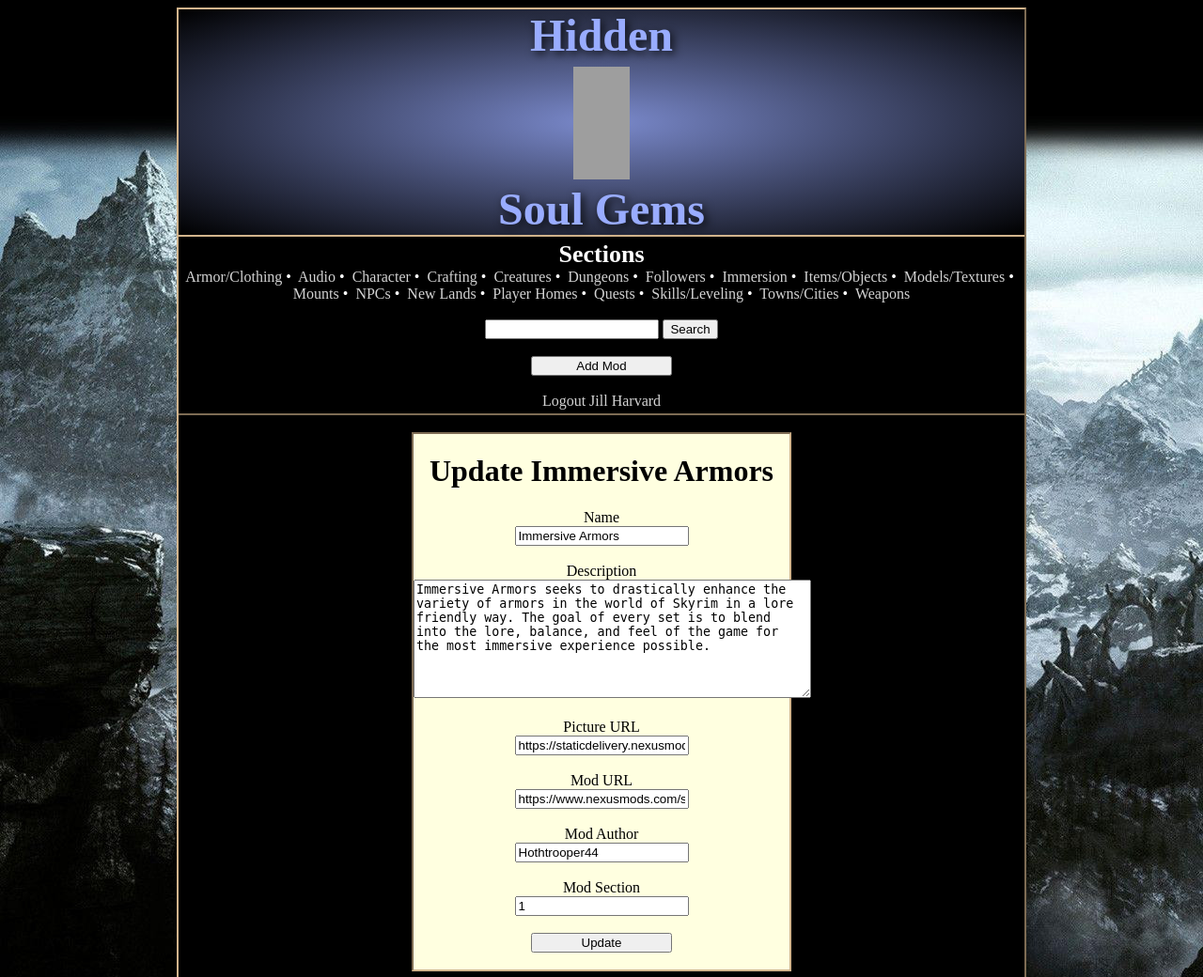
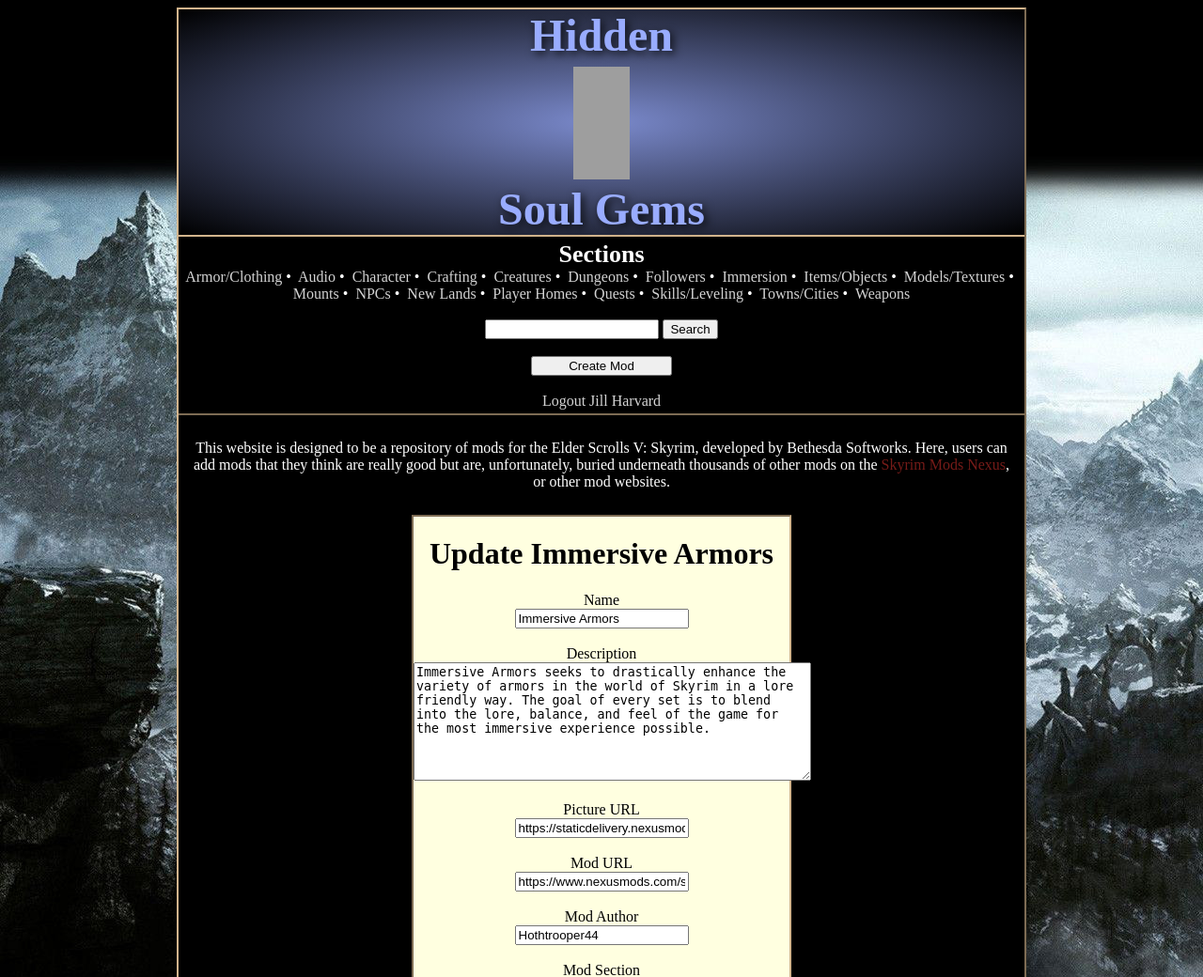
Before and after one commit to cuneo24/Project-4, a Laravel app: page /1/edit in a window 1280 px wide. Shown: the top 1040 px of the page at 94% size. Run offline with Laravel 8, Linux system fonts and the light colour scheme; a user stored in the database is signed in; data comes from the database, SQL or seed files in the repository; grey boxes are pictures that could not be loaded.

Commit message:
final draft 2 upload

```diff
--- a/app/Http/Controllers/ModController.php
+++ b/app/Http/Controllers/ModController.php
@@ -24,7 +24,7 @@
     //----------------------------------------------------------------------------------
     public function store(Request $request)
     {
-        $request->validate([
+        $errors = ([
             'name' => 'required',
             'description' => 'required',
             'picture_url' => 'required',
@@ -32,6 +32,12 @@
             'mod_author' => 'required',
             'section_id' => 'required'
         ]);
+
+        if ($request->input('section_id') == 'none') {
+            $request->merge(['section_id' => null]);
+        }
+
+        $request->validate($errors);
 
         $mod = new Mod();
         $user = Auth::user();
@@ -77,7 +83,7 @@
         $user = Auth::user();
 
         if (!$mod) {
-            return redirect('/')->with(['alert' => 'Mod not found']);
+            return redirect('/')->with(['alert' => 'Mod not found.']);
         } else if (isset($user) && $mod->user_id == $user->id) {
             return view('update')->with(['mod' => $mod]);
         } else {
@@ -117,6 +123,7 @@
     {
         $search = $request->get('searchTerm', '');
         $mods = Mod::where('name', 'LIKE', '%' . $search . '%')->get();
+        $user = Auth::user();
         if ($mods->count() == 0) {
             $alert = 'No mods found containing "' . $search . '"';
 
@@ -131,9 +138,9 @@
             if ($search == null) {
                 return redirect('/');
             } else {
-                $alert = 'Showing ' . $mods->count() . ' ' . $plural . ' found containing "' . $search . '"';
+                $alert = 'Showing ' . $mods->count() . ' ' . $plural . ' found containing "' . $search . '".';
 
-                return view('index')->with(['alert' => $alert, 'mods' => $mods, 'searchTerm' => $search]);
+                return view('index')->with(['alert' => $alert, 'mods' => $mods, 'searchTerm' => $search, 'user' => $user]);
             }
         }
     }
@@ -142,10 +149,9 @@
     public function showMods()
     {
         $mods = Mod::get();
-        $sections = Section::get();
         $user = Auth::user();
 
-        return view('index')->with(['mods' => $mods, 'sections' => $sections, 'user' => $user]);
+        return view('index')->with(['mods' => $mods, 'user' => $user]);
     }
 
     //----------------------------------------------------------------------------------
@@ -154,7 +160,7 @@
     {
         $mod = Mod::find($id);
         if (!$mod) {
-            return redirect('/')->with(['alert' => 'Mod not found']);
+            return redirect('/')->with(['alert' => 'Mod not found.']);
         } else {
             $comments = Comment::where('mod_id', '=', $id)->get();
             $user = Auth::user();
@@ -171,9 +177,20 @@
         $section = Section::find($id);
         $user = Auth::user();
 
-        $alert = 'Showing ' . $mods->count() . ' mods under section ' . '"' . $section->name . '"';
+        if ($mods->count() == 0) {
+            $alert = 'No mods found under section "' . $section->name . '".';
 
-        return view('index')->with(['mods' => $mods, 'alert' => $alert, 'user' => $user]);
+            return view('index')->with(['alert' => $alert, 'mods' => $mods]);
+        } else {
+            if ($mods->count() > 1) {
+                $plural = 'mods';
+            } else {
+                $plural = 'mod';
+            }
+            $alert = 'Showing ' . $mods->count() . ' ' . $plural . ' under section "' . $section->name . '".';
+
+            return view('index')->with(['mods' => $mods, 'alert' => $alert, 'user' => $user]);
+        }
     }
 
     //----------------------------------------------------------------------------------
--- a/composer.json
+++ b/composer.json
@@ -14,6 +14,7 @@
         "laravel/tinker": "^1.0"
     },
     "require-dev": {
+        "barryvdh/laravel-debugbar": "^3.2",
         "beyondcode/laravel-dump-server": "^1.0",
         "filp/whoops": "^2.0",
         "fzaninotto/faker": "^1.4",
--- a/public/css/mods.css
+++ b/public/css/mods.css
@@ -141,7 +141,7 @@
 }
 
 .alert {
-    color: white;
+    color: #99acff;
     text-align: center;
     font-size: 20px;
     font-weight: bold;
@@ -247,3 +247,12 @@
     font-size: 26px;
     padding: 8px;
 }
+
+#sectionSelect {
+    width: 172px;
+}
+
+#aboutWrapper {
+    padding: 10px;
+    text-align: center;
+}
--- a/resources/views/master.blade.php
+++ b/resources/views/master.blade.php
@@ -1,5 +1,5 @@
 <?php
-//Using this code was the easiest way to guarantee the navigation loading every time
+//Using this code was the easiest way to guarantee the section navigation loading every time
 use App\Section;
 
 $sections = Section::get();
@@ -48,7 +48,7 @@
 
         @if(isset($user))
             <form method='GET' action='/add'>
-                <input class='showButton' type='submit' value='Add Mod'>
+                <input class='showButton' type='submit' value='Create Mod'>
             </form>
             <br>
         @endif
@@ -69,16 +69,23 @@
     </div>
 
     <div id='contentWrapper'>
+        <p id='aboutWrapper'>
+            This website is designed to be a repository of mods for the Elder Scrolls V: Skyrim, developed by Bethesda Softworks. Here, users can add mods that they think are really good but               are, unfortunately, buried underneath thousands of other mods on the <a href='https://www.nexusmods.com/skyrim/'>Skyrim Mods Nexus</a>, or other mod websites.
+        </p>
+
         @if(session('alert'))
+            <hr>
+            <div class='alert'>{{session('alert')}}</div>
+            <hr>
             <br>
-            <div class='alert'>{{session('alert')}}</div>
         @endif
 
         @if(isset($alert))
+            <hr>
+            <div class='alert'>{{$alert}}</div>
+            <hr>
             <br>
-            <div class='alert'>{{$alert}}</div>
         @endif
-        <br>
         @yield('content')
     </div>
 
--- a/resources/views/update.blade.php
+++ b/resources/views/update.blade.php
@@ -31,7 +31,27 @@
             </label>
             <br><br>
             <label>
-                Mod Section<br><input type='text' name='section_id' value='@if(old('section_id')){{old('section_id')}}@else{{$mod->section_id}}@endif'>
+                Mod Section<br>
+                <select id='sectionSelect' name='section_id'>
+                    <option value='1' @if(old('section_id') == '1' || $mod->section_id == 1){{'selected'}}@endif>Armor/Clothing</option>
+                    <option value='2' @if(old('section_id') == '2' || $mod->section_id == 2){{'selected'}}@endif>Audio</option>
+                    <option value='3' @if(old('section_id') == '3' || $mod->section_id == 3){{'selected'}}@endif>Character</option>
+                    <option value='4' @if(old('section_id') == '4' || $mod->section_id == 4){{'selected'}}@endif>Crafting</option>
+                    <option value='5' @if(old('section_id') == '5' || $mod->section_id == 5){{'selected'}}@endif>Creatures</option>
+                    <option value='6' @if(old('section_id') == '6' || $mod->section_id == 6){{'selected'}}@endif>Dungeons</option>
+                    <option value='7' @if(old('section_id') == '7' || $mod->section_id == 7){{'selected'}}@endif>Followers</option>
+                    <option value='8' @if(old('section_id') == '8' || $mod->section_id == 8){{'selected'}}@endif}>Immersion</option>
+                    <option value='9' @if(old('section_id') == '9' || $mod->section_id == 9){{'selected'}}@endif>Items/Objects</option>
+                    <option value='10' @if(old('section_id') == '10' || $mod->section_id == 10){{'selected'}}@endif>Models/Textures</option>
+                    <option value='11' @if(old('section_id') == '11' || $mod->section_id == 11){{'selected'}}@endif>Mounts</option>
+                    <option value='12' @if(old('section_id') == '12' || $mod->section_id == 12){{'selected'}}@endif>NPCs</option>
+                    <option value='13' @if(old('section_id') == '13' || $mod->section_id == 13){{'selected'}}@endif>New Lands</option>
+                    <option value='14' @if(old('section_id') == '14' || $mod->section_id == 14){{'selected'}}@endif>Player Homes</option>
+                    <option value='15' @if(old('section_id') == '15' || $mod->section_id == 15){{'selected'}}@endif>Quests</option>
+                    <option value='16' @if(old('section_id') == '16' || $mod->section_id == 16){{'selected'}}@endif>Skills/Leveling</option>
+                    <option value='17' @if(old('section_id') == '17' || $mod->section_id == 17){{'selected'}}@endif>Towns/Cities</option>
+                    <option value='18' @if(old('section_id') == '18' || $mod->section_id == 18){{'selected'}}@endif>Weapons</option>
+                </select>
             </label>
             <br><br>
             <input class='showButton' type='submit' value='Update'>
```
Also changed, not shown: database/seeds/CommentsTableSeeder.php (+17 -2 lines), database/seeds/ModsTableSeeder.php (+10 -3 lines), resources/views/add.blade.php (+22 -1 lines), database/migrations/2019_05_13_181717_connect_users_and_mods.php, 1 other file.
